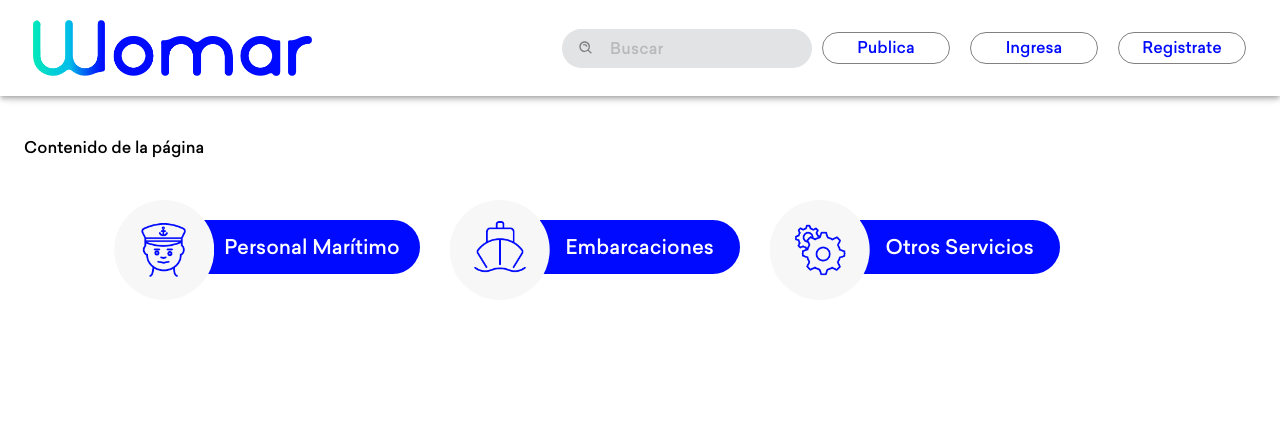
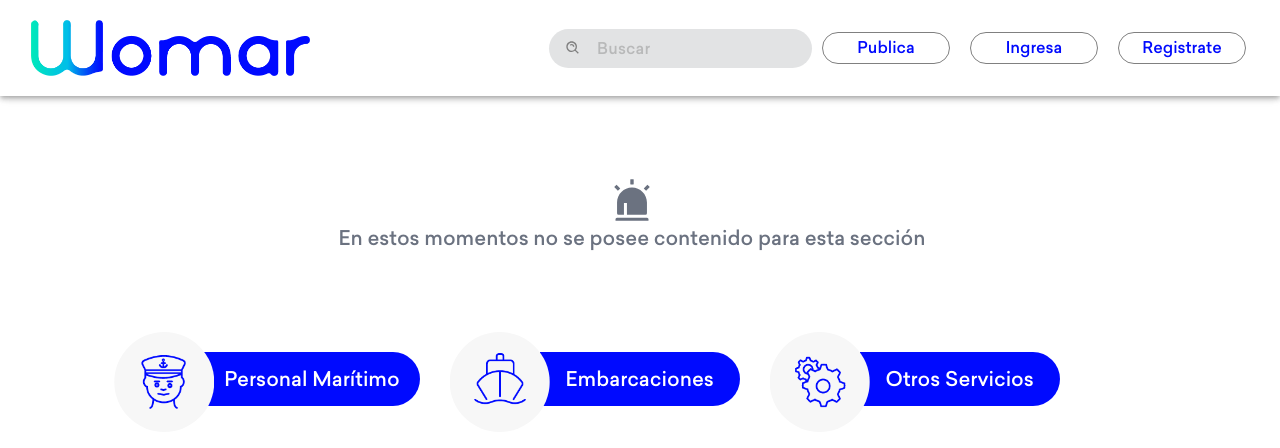
Before and after one commit to fsegoviar/womar-front, a React (Create React App) app: page /otros_servicios/buceo in a window 1280 px wide. Shown: the top 448 px of the page. Built offline with nearby package versions, Linux system fonts and the light colour scheme.

Commit message:
Se documenta

```diff
--- /dev/null
+++ b/src/components/NoContent.tsx
@@ -0,0 +1,16 @@
+import { AiFillAlert } from 'react-icons/ai';
+
+export const NoContent = () => {
+  return (
+    <>
+      <div className="w-full py-10 flex justify-center items-center">
+        <div className="flex flex-col justify-center items-center">
+          <AiFillAlert size={48} className="text-gray-500" />
+          <p className="text-xl text-gray-500">
+            En estos momentos no se posee contenido para esta sección
+          </p>
+        </div>
+      </div>
+    </>
+  );
+};
--- a/src/components/index.ts
+++ b/src/components/index.ts
@@ -6,3 +6,4 @@ export * from './LoadingComponent';
 export * from './SmartPreviewService';
 export * from './detail-publish';
 export * from './SkeletonLoaderSections';
+export * from './NoContent';
--- a/src/pages/other-services-page/BuceoPage.tsx
+++ b/src/pages/other-services-page/BuceoPage.tsx
@@ -1,9 +1,15 @@
 import { TemplatePage } from './components';
+import { NoContent } from '../../components';
 
 export const BuceoPage = () => {
   return (
     <TemplatePage>
-      <p>Contenido de la página</p>
+      {/*Aqui va el contenido de la sección que debe ser iterable
+       llamando al componente CardItemPage
+      */}
+      <NoContent />
+      {/* Aqui va el ComponentDialog de DetailItem */}
+      {/*TODO: Falta desarrollar el dialog de DatailItem */}
     </TemplatePage>
   );
 };
```
